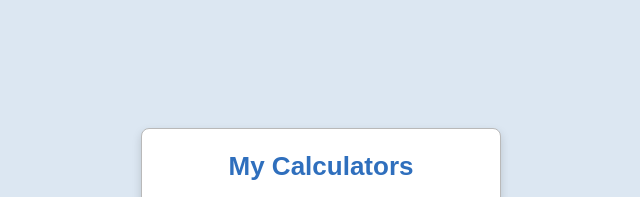
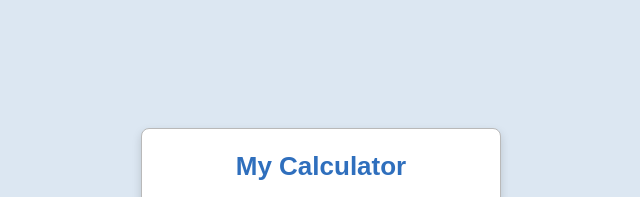
Before and after one commit to anujverma020202/Simple-Calculator, a plain HTML site: page index.html in a window 1280 px wide. Shown: the top 197 px of the page, 319-959 px from the left. Drawn offline with Linux system fonts and the light colour scheme.

Commit message:
Update index.html

```diff
--- a/index.html
+++ b/index.html
@@ -9,7 +9,7 @@
 <body>
   <main class="calculator-shell">
     <section class="calculator" aria-label="Calculator">
-      <h1>My Calculators</h1>
+      <h1>My Calculator</h1>
 
       <section class="display-panel" aria-live="polite">
         <div class="display-meta"><span>Simple calculator </span><span id="operation-count">0 operations</span></div>
```
